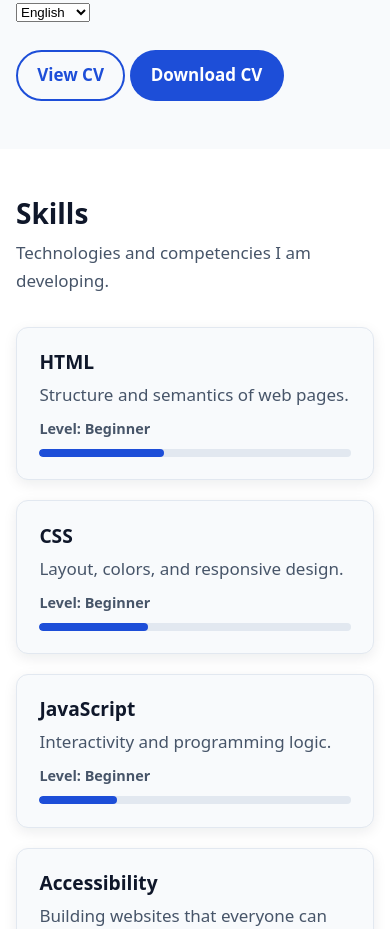
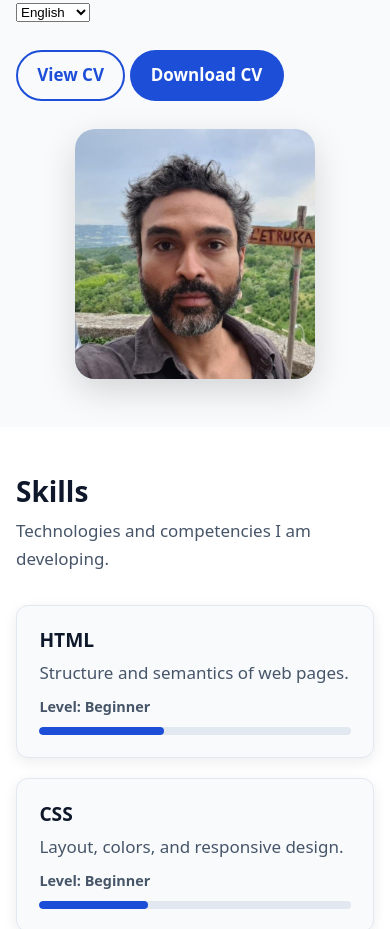
Before and after one commit to sambajam/CV-WEB, a plain HTML site: page index.html in a window 390 px wide. Shown: the part 967-1896 px from the top of the page. Drawn offline with Linux system fonts and the light colour scheme.

Commit message:
second commit: profile photo

```diff
--- a/index.html
+++ b/index.html
@@ -155,6 +155,24 @@
       Download CV
     </a>
   </div>
+
+<br>
+ <!-- Foto do perfil - commit 2 -->
+
+  <div class="hero-image">
+      <img
+        src="images/profile.jpg"
+        alt="Portrait of Jamerson Goncalo da Silva"
+        width="200"
+        height="250"
+      />
+  </div>
+
+
+
+
+
+
 </div>
 
       </div>
--- a/style.css
+++ b/style.css
@@ -366,3 +366,57 @@ textarea:hover { border-color: var(--text-muted); }
   }
   .card:hover { transform: none; }
 }
+
+
+
+
+/* ---------- 13. Imagens - commit 2 ---------- */
+
+
+/* Hero section with profile photo */
+
+.hero-content {
+  display: grid;
+  grid-template-columns: minmax(0, 1.4fr) minmax(220px, 0.8fr);
+  align-items: center;
+  gap: 3rem;
+}
+
+.hero-text {
+  min-width: 0;
+}
+
+.hero-image {
+  display: flex;
+  justify-content: center;
+  align-items: center;
+}
+
+.hero-image img {
+  display: block;
+  width: 100%;
+  max-width: 340px;
+  aspect-ratio: 4 / 5;
+  object-fit: cover;
+  object-position: center;
+  border-radius: 24px;
+  box-shadow: 0 12px 35px rgba(0, 0, 0, 0.15);
+}
+
+/* Mobile and tablet layout */
+
+@media (max-width: 768px) {
+  .hero-content {
+    grid-template-columns: 1fr;
+    gap: 2rem;
+  }
+
+  .hero-image {
+    grid-row: 1;
+  }
+
+  .hero-image img {
+    max-width: 240px;
+    border-radius: 20px;
+  }
+}
```
Also changed, not shown: images/profile.jpg (added).
